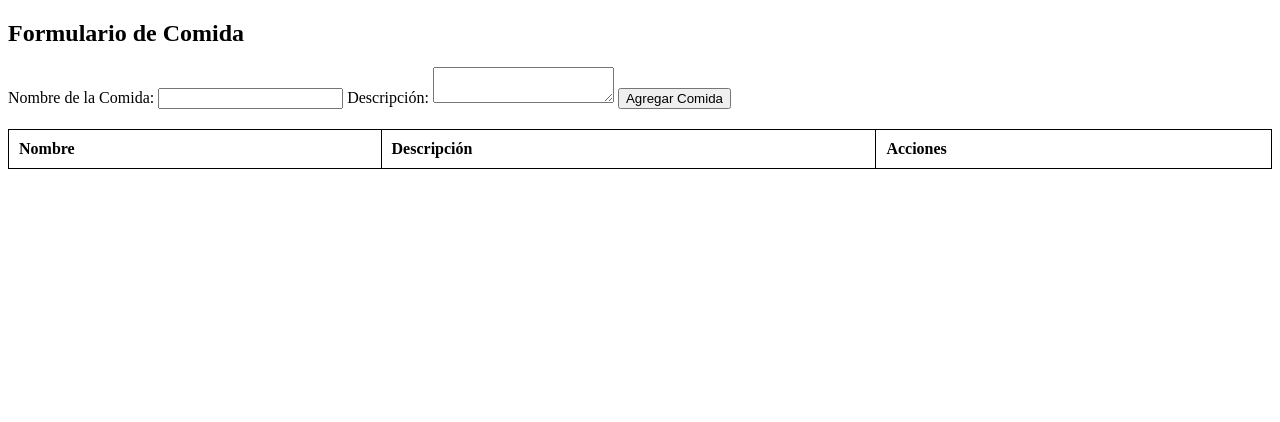
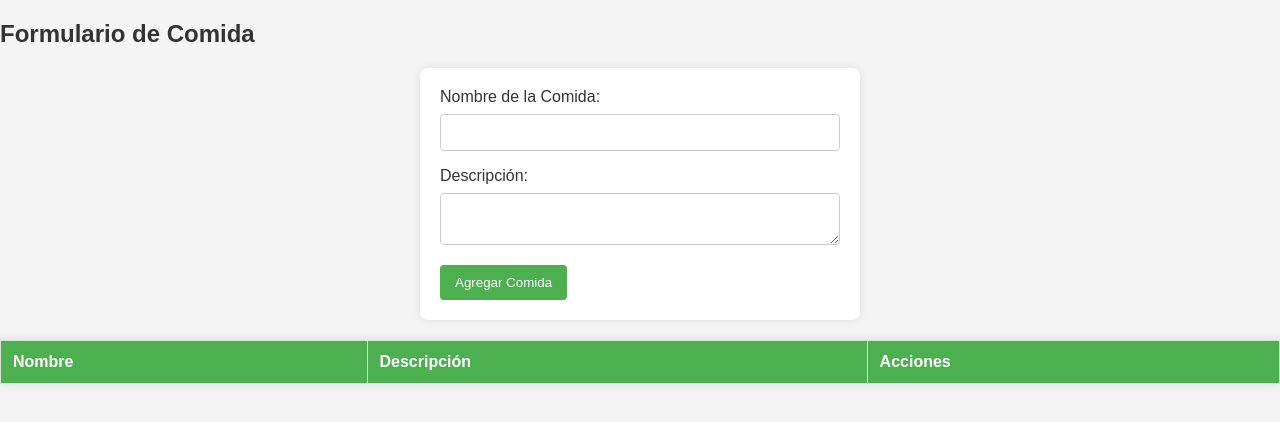
Before and after one commit to leonardoJesus1999/leonardoJesus1999.github.io, a plain HTML site: page index.html in a window 1280 px wide. Drawn offline with Linux system fonts and the light colour scheme.

Commit message:
modificacion

```diff
--- a/index.html
+++ b/index.html
@@ -5,17 +5,78 @@
   <meta name="viewport" content="width=device-width, initial-scale=1.0">
   <title>Formulario de Comida</title>
   <style>
+    body {
+      font-family: Arial, sans-serif;
+      background-color: #f4f4f4;
+      margin: 0;
+      padding: 0;
+    }
+
+    h2 {
+      color: #333;
+    }
+
+    form {
+      max-width: 400px;
+      margin: 20px auto;
+      background-color: #fff;
+      padding: 20px;
+      border-radius: 8px;
+      box-shadow: 0 0 10px rgba(0, 0, 0, 0.1);
+    }
+
+    label {
+      display: block;
+      margin-bottom: 8px;
+      color: #333;
+    }
+
+    input, textarea {
+      width: 100%;
+      padding: 10px;
+      margin-bottom: 16px;
+      box-sizing: border-box;
+      border: 1px solid #ccc;
+      border-radius: 4px;
+    }
+
+    button {
+      background-color: #4caf50;
+      color: #fff;
+      padding: 10px 15px;
+      border: none;
+      border-radius: 4px;
+      cursor: pointer;
+    }
+
+    button:hover {
+      background-color: #45a049;
+    }
+
     table {
       width: 100%;
       border-collapse: collapse;
       margin-top: 20px;
+      background-color: #fff;
+      box-shadow: 0 0 10px rgba(0, 0, 0, 0.1);
     }
+
     table, th, td {
-      border: 1px solid black;
+      border: 1px solid #ddd;
     }
+
     th, td {
-      padding: 10px;
+      padding: 12px;
       text-align: left;
+    }
+
+    th {
+      background-color: #4caf50;
+      color: #fff;
+    }
+
+    td:last-child {
+      text-align: center;
     }
   </style>
 </head>
@@ -58,7 +119,6 @@
         celdaDescripcion.innerHTML = descripcion;
         celdaAcciones.innerHTML = '<button onclick="modificarFila(this)">Modificar</button> ' +
                                   '<button onclick="eliminarFila(this)">Eliminar</button>';
-
         // Limpiar el formulario después de agregar la comida
         document.getElementById('nombre').value = '';
         document.getElementById('descripcion').value = '';
@@ -86,5 +146,3 @@
 
 </body>
 </html>
-
-</html>
```
